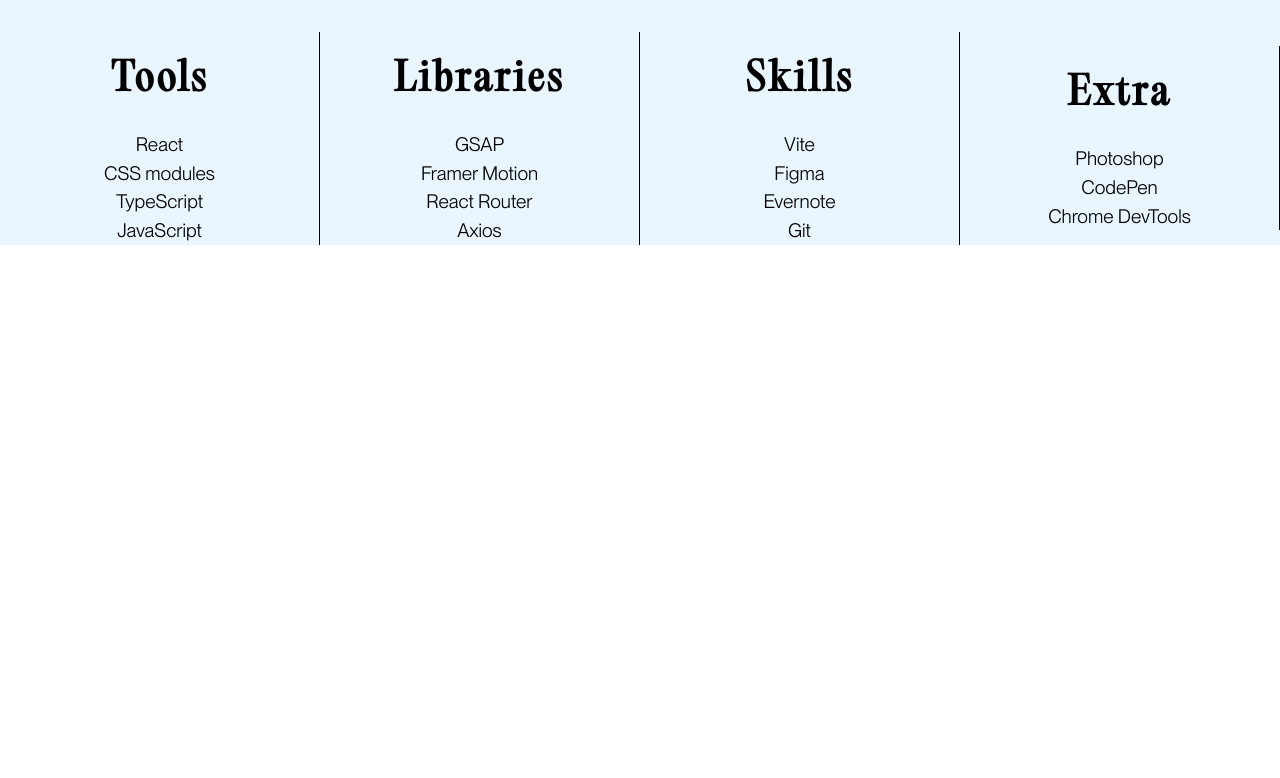
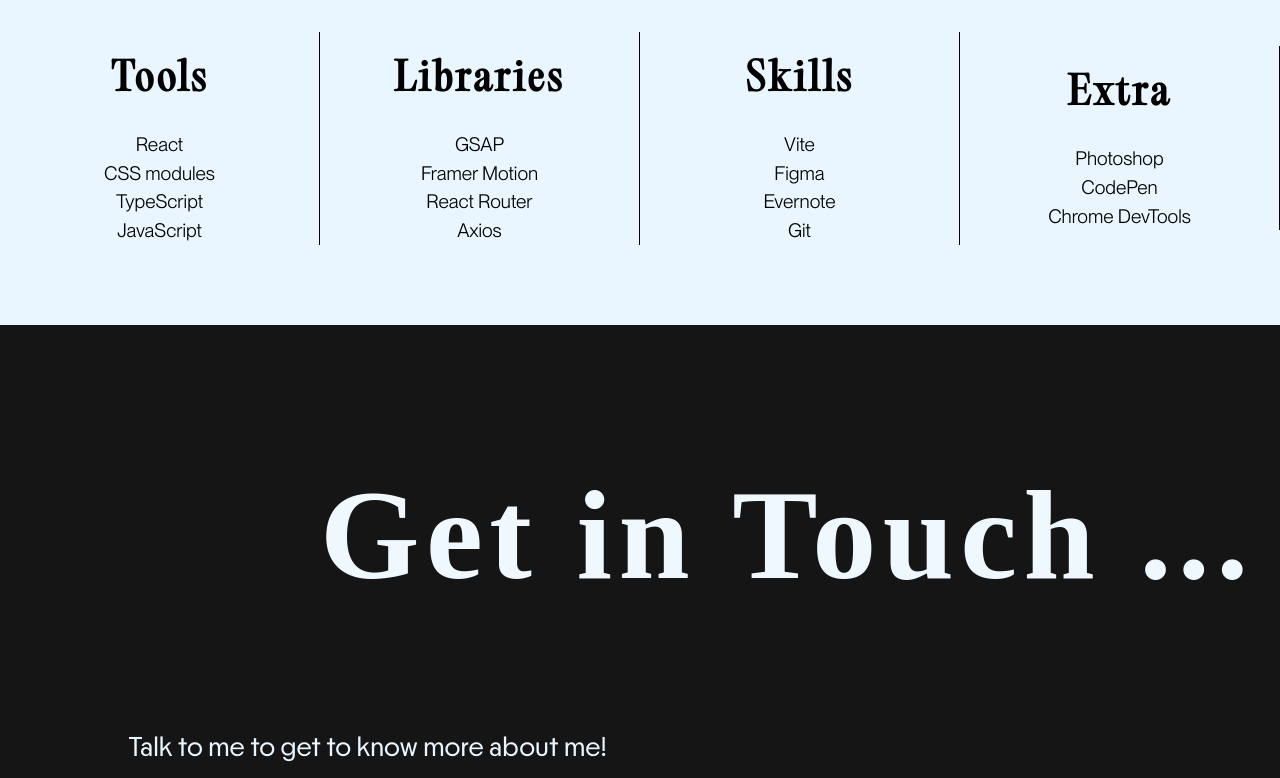
Before and after one commit to brian-david4/brian-portfolio-website, a React (Vite) app in the folder portfolio-website/: page / in a window 1280 px wide. Shown: the part 2738-3516 px from the top of the page. Before the commit the page ends 2983 px from the top, so only its background shows below. Built offline with nearby package versions, Linux system fonts and the light colour scheme; a web font is replaced by a local one.

Commit message:
Create Home footer

```diff
--- /dev/null
+++ b/portfolio-website/src/components/HomeFooter/HomeFooter.tsx
@@ -0,0 +1,25 @@
+import { useState } from "react";
+import ContactMouseEffect from "../ContactMouseEffect/ContactMouseEffect";
+import styles from "./hmFt.module.css";
+
+const HomeFooter = () => {
+  const [contactHovered, setMouseHovered] = useState(false);
+  return (
+    <div className={styles.footer}>
+      <ContactMouseEffect isTitleHovered={contactHovered} />
+      <h1 className={styles.title}>{`Get in Touch ...`}</h1>
+      <div className={styles.desc}>
+        Talk to me to get to know more about me!
+      </div>
+      <div
+        onMouseEnter={() => setMouseHovered(true)}
+        onMouseLeave={() => setMouseHovered(false)}
+        className={styles.contact}
+      >
+        <a href="mailto:bdavid1530@gmail.com">bdavid1530@gmail</a>
+      </div>
+    </div>
+  );
+};
+
+export default HomeFooter;
--- /dev/null
+++ b/portfolio-website/src/components/HomeFooter/hmFt.module.css
@@ -0,0 +1,37 @@
+.footer {
+  height: 65vh;
+  width: 100vw;
+  background-color: rgb(21, 21, 21);
+  position: relative;
+}
+.title {
+  position: absolute;
+  top: 10%;
+  left: 25%;
+  font-size: 10vw;
+  color: aliceblue;
+  font-family: "Jubilee Diamond";
+  letter-spacing: 0.1ch;
+  user-select: none;
+}
+.desc {
+  position: absolute;
+  left: 10vw;
+  bottom: 10vh;
+  width: 60vw;
+  color: var(--main-theme);
+  font-size: 1.75rem;
+  font-family: "NikkeiMaru Light";
+}
+.contact {
+  position: absolute;
+  right: 20%;
+  bottom: 5vh;
+}
+.contact > a {
+  color: var(--orange);
+  text-decoration: none;
+  font-size: 1.5rem;
+  font-family: "NikkeiMaru Light";
+  letter-spacing: 0.05ch;
+}
--- a/portfolio-website/src/pages/Home/Home.tsx
+++ b/portfolio-website/src/pages/Home/Home.tsx
@@ -13,6 +13,7 @@ import TextPosition from "../../components/TextPosition/TextPosition";
 import { projects } from "../../data";
 import { TextHoverType } from "../../types";
 import styles from "./home.module.css";
+import HomeFooter from "../../components/HomeFooter/HomeFooter";
 
 const Home = () => {
   // smooth scroll
@@ -179,6 +180,8 @@ const Home = () => {
               />
             ))}
           </div>
+
+          <HomeFooter />
         </div>
       </div>
     </>
--- a/portfolio-website/src/pages/Home/home.module.css
+++ b/portfolio-website/src/pages/Home/home.module.css
@@ -122,6 +122,7 @@
   display: flex;
   align-items: center;
   justify-content: center;
+  margin-bottom: 10vh;
 }
 .textPos {
   width: 100%;
```
